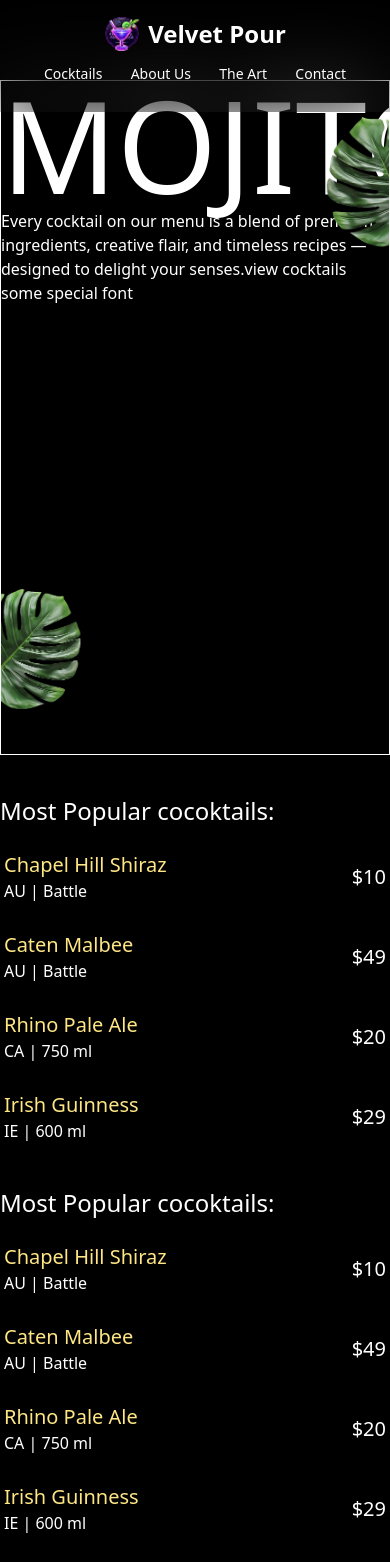
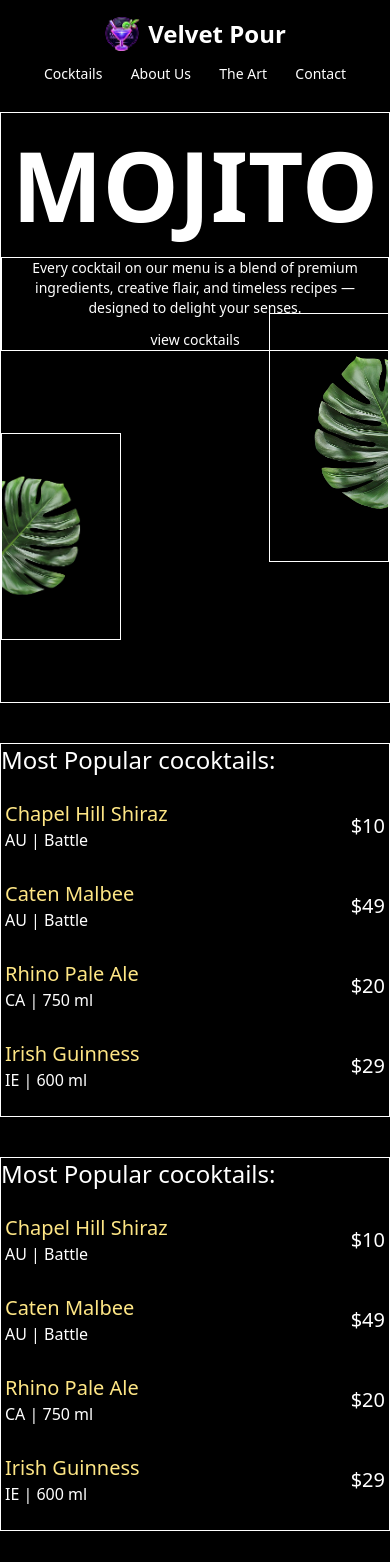
Before and after one commit to Derangula-Harish-Kumar/Cocktail-Website, a React (Vite) app: page / in a window 390 px wide. Shown: the top 1562 px of the page. Built offline with nearby package versions, Linux system fonts and the light colour scheme; a web font is replaced by a local one.

Commit message:
creating responsive body and cocktail section

```diff
--- a/src/components/Herosection1.jsx
+++ b/src/components/Herosection1.jsx
@@ -2,22 +2,29 @@ import React from 'react'
 
 const Herosection1 = () => {
   return (
-    <div className=' relative w-full h-[80vh] mt-[5em] border'>
+    <div className=' relative w-full h-[70vh] md:h-[80vh] mt-[7em] border'>
 
-      <h1 className='text-center text-9xl'>MOJITO</h1>
-      <p>Every cocktail on our menu is a blend of premium ingredients, creative flair, and timeless recipes — designed to delight your senses.
-        <button>view cocktails</button>
+      <h1 className=' text-center text-8xl my-6 md:text-[14vw] font-bold'>MOJITO</h1>
+
+      <div className='text-center text-sm px-6 md:absolute bottom-10 right-0 md:w-100 md:text-2xl border'>Every cocktail on our menu is a blend of premium ingredients, creative flair, and timeless recipes — designed to delight your senses.
+        <div className='mt-3'>view cocktails</div>
+      </div>
+
+      <p className='hidden md:block absolute bottom-10 left-0'>
+        Cool. Crisp. Classic.
+        <div>Sip the Spirit<br/> of Summer </div>
+
       </p>
-      <p>some special font</p>
+
       <img
         src='/public/images/hero-left-leaf.png'
-        className='absolute w-30 bottom-0'
+        className='absolute w-30 top-80 border md:w-50 md:top-20'
         alt=''
         />
 
       <img
         src='/public/images/hero-right-leaf.png'
-        className='absolute w-25 top-0 right-0'
+        className='absolute w-30 top-50 md:w-50 md:-top-25 z-100 right-0 border '
         alt=''
         />
 
--- a/src/components/MocktailList.jsx
+++ b/src/components/MocktailList.jsx
@@ -3,8 +3,8 @@ import { cocktailLists } from '../../constants'
 
 const MocktailList = () => {
   return (
-    <div>
-      <div className='my-10'>
+    <div className='md:flex justify-between'>
+      <div className='my-10 border md:px-20'>
         <h1 className='text-2xl'>Most Popular cocoktails:</h1>
 
         <ul>
@@ -14,7 +14,7 @@ const MocktailList = () => {
           </a> */}
            {
             cocktailLists.map(({name, country, detail, price})=>(
-              <a href="#" className='flex justify-between items-center my-5 mx-1'>
+              <a href="#" className='flex justify-between items-center my-5 mx-1 '>
                 <div className='my-1'>
                   <h5 className='text-xl text-amber-200'>{name}</h5>
                   <p>{country} | {detail}</p>
@@ -28,7 +28,7 @@ const MocktailList = () => {
       </div>
 
 
-      <div className='my-10'>
+      <div className='my-10 md:px-20 border'>
         <h1 className='text-2xl'>Most Popular cocoktails:</h1>
 
         <ul>
```
